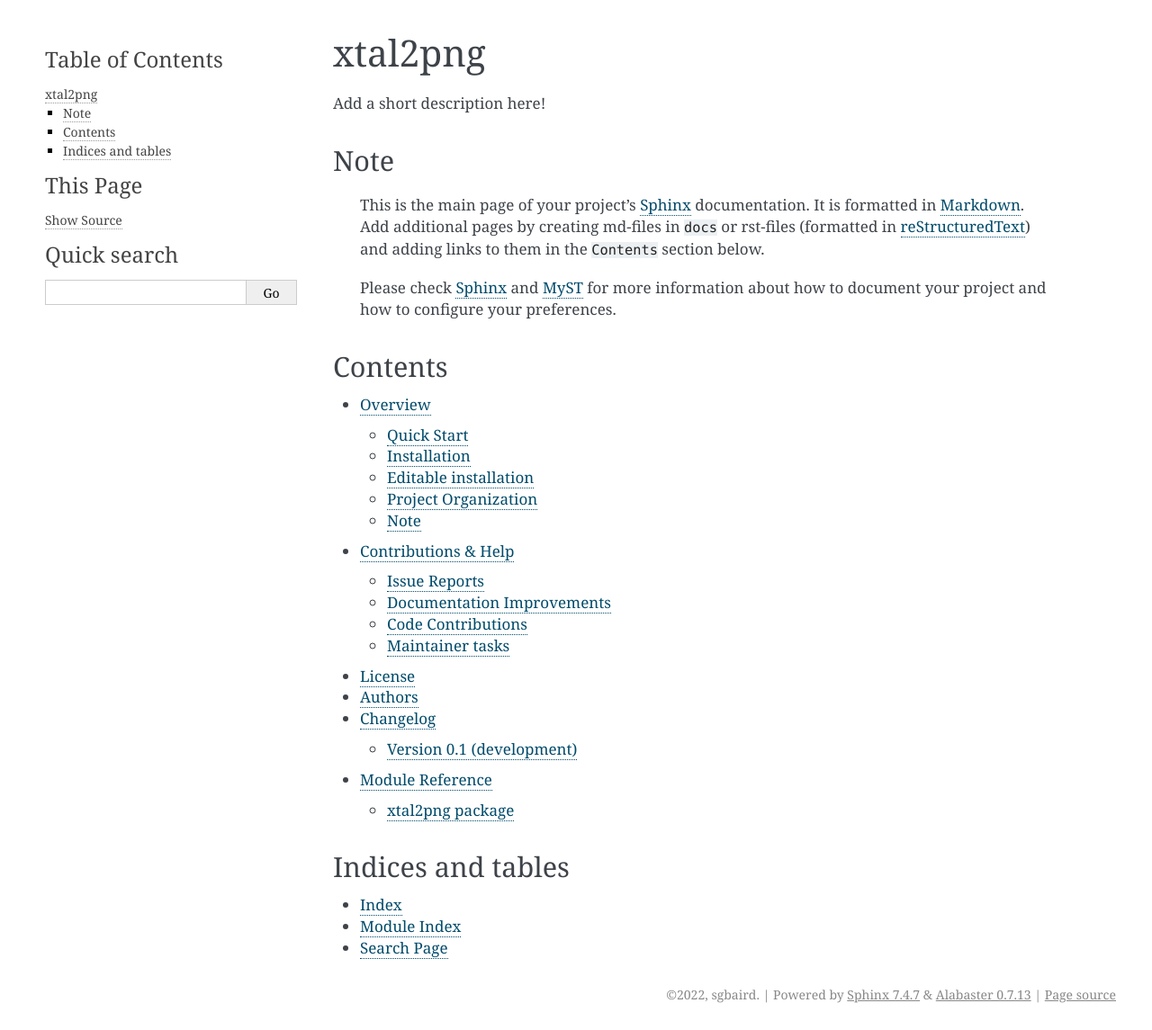
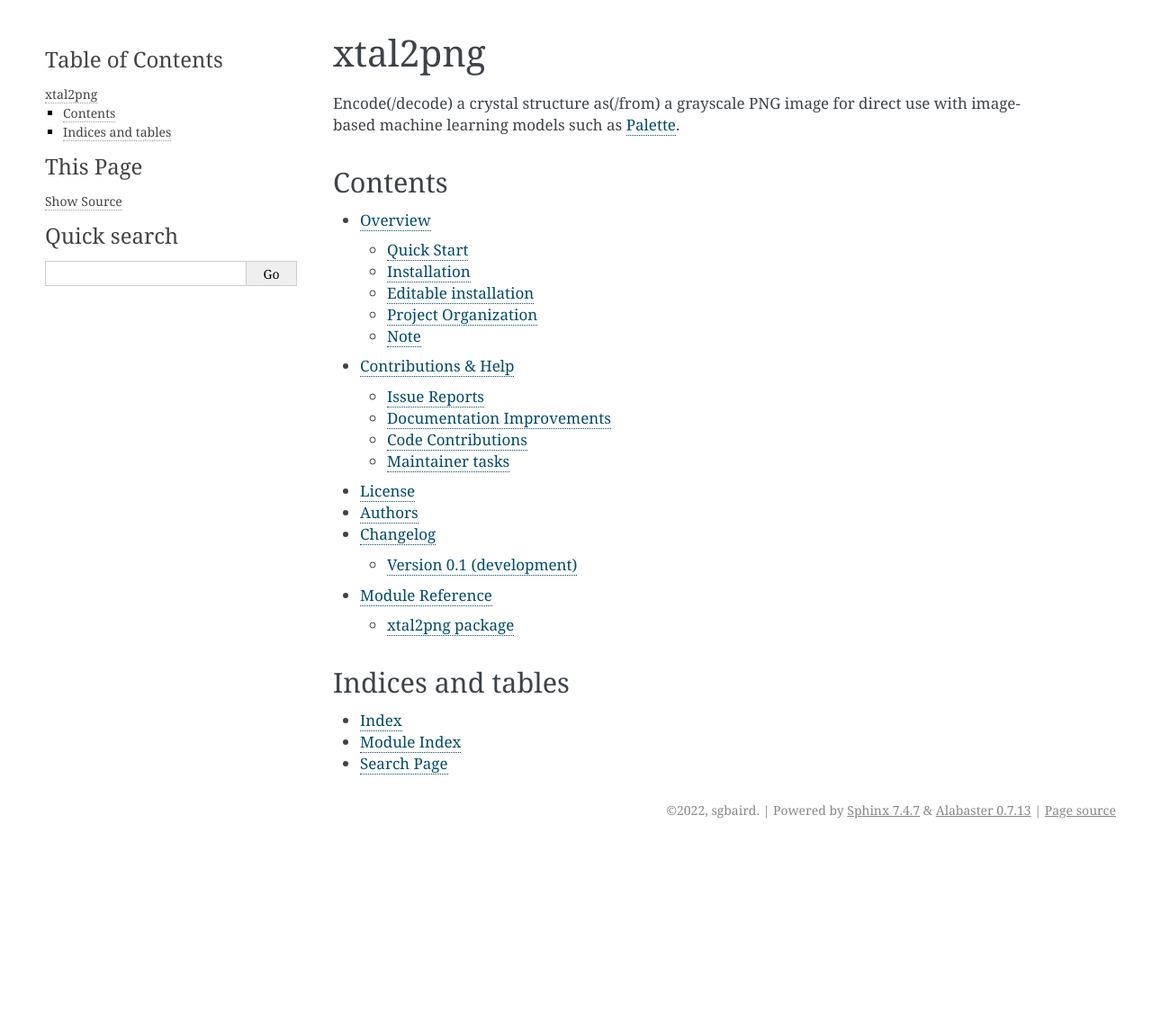
Before and after one commit to sparks-baird/xtal2png, a Sphinx documentation site: the page built from docs/index.md, in a window 1280 px wide. Shown: the whole page at 90% size. Built offline with Sphinx 7.4.7, drawn with Linux system fonts in a browser that asks for light colours; after the commit the page ends 940 px from its top, so only the background shows below that.

Commit message:
Update index.md

```diff
--- a/docs/index.md
+++ b/docs/index.md
@@ -1,17 +1,6 @@
 # xtal2png
 
-Add a short description here!
-
-
-## Note
-
-> This is the main page of your project's [Sphinx] documentation. It is
-> formatted in [Markdown]. Add additional pages by creating md-files in
-> `docs` or rst-files (formatted in [reStructuredText]) and adding links to
-> them in the `Contents` section below.
->
-> Please check [Sphinx] and [MyST] for more information
-> about how to document your project and how to configure your preferences.
+Encode(/decode) a crystal structure as(/from) a grayscale PNG image for direct use with image-based machine learning models such as [Palette].
 
 
 ## Contents
@@ -37,3 +26,4 @@ Module Reference <api/modules>
 [Markdown]: https://daringfireball.net/projects/markdown/
 [reStructuredText]: http://www.sphinx-doc.org/en/master/usage/restructuredtext/basics.html
 [MyST]: https://myst-parser.readthedocs.io/en/latest/
+[Palette]: https://iterative-refinement.github.io/palette/
```
